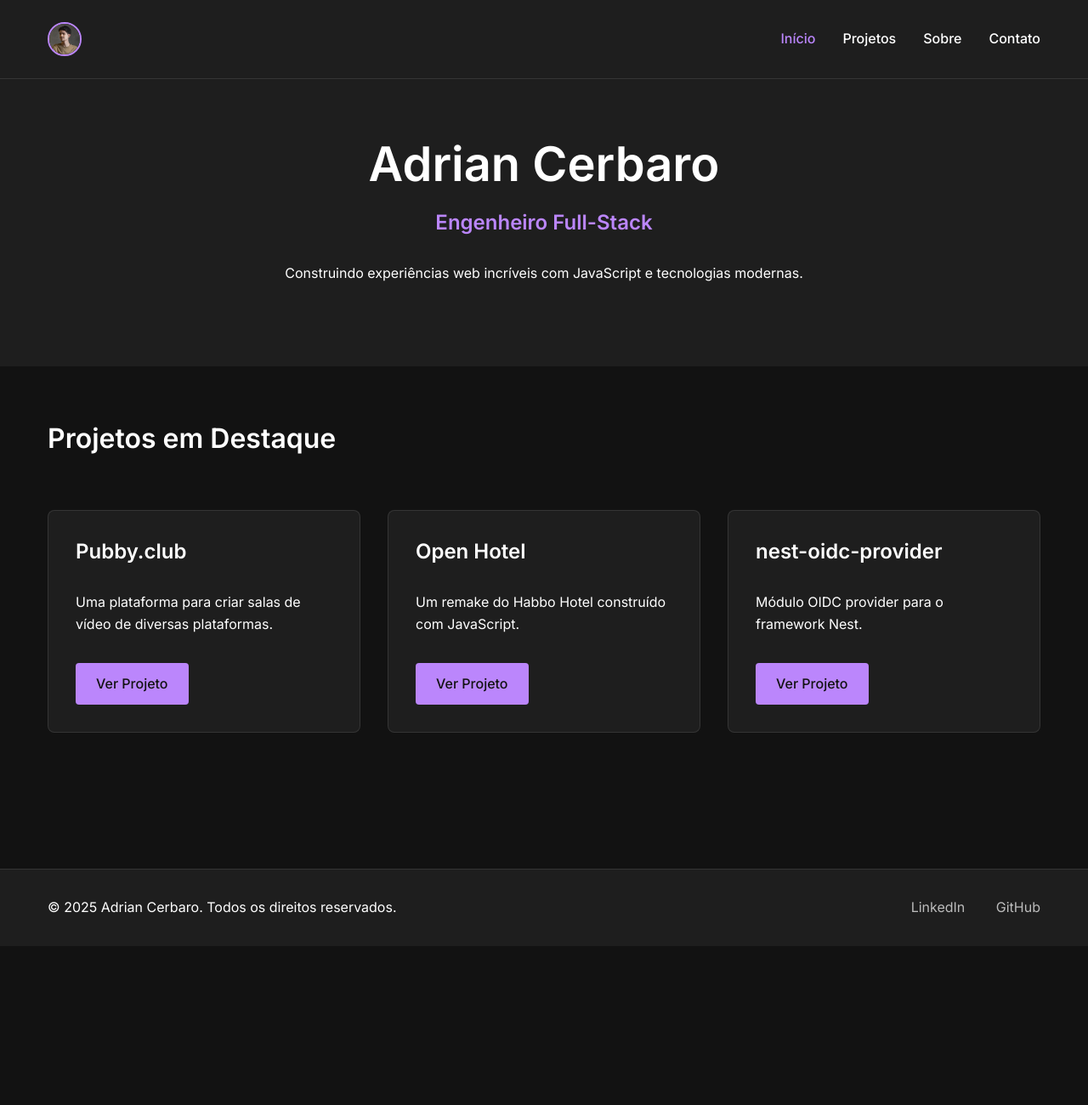
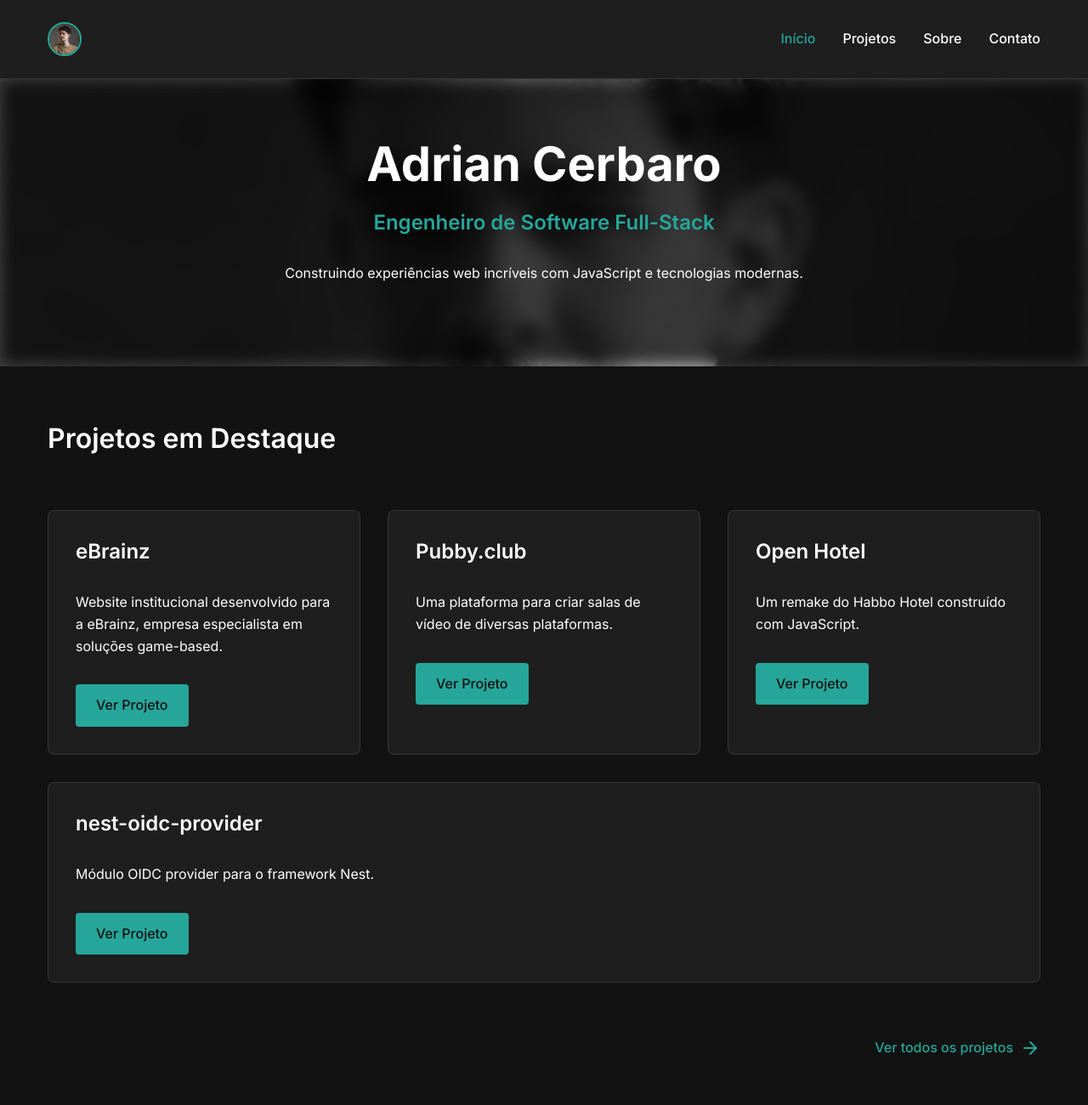
Before and after one commit to adrianbrs/portfolio-upf, a plain HTML site: page index.html in a window 1280 px wide. Shown: the top 1300 px of the page at 85% size. Before the commit the page ends 1113 px from the top, so only its background shows below. Drawn offline with Linux system fonts and the light colour scheme.

Commit message:
feat: improve projects and about page

```diff
--- a/css/home.css
+++ b/css/home.css
@@ -1,11 +1,20 @@
 /* Home section */
 .home {
-    padding: var(--spacing-lg) 0;
     text-align: center;
     background-color: var(--color-surface);
+    background-image: url('../img/logo2.png');
+    background-repeat: no-repeat;
+    background-position: center 42%;
+    background-size: cover;
+}
+
+.home > .home-container {
+    padding: var(--spacing-lg) 0;
+    backdrop-filter: blur(0.75vw) grayscale(100%) brightness(0.25);
 }
 
 .home h1 {
+    font-weight: bold;
     font-size: 3.5rem;
     margin-bottom: var(--spacing-sm);
 }
@@ -19,6 +28,29 @@
 /* Featured Projects section on home page */
 .featured-projects {
     padding: var(--spacing-lg) 0;
+}
+
+.see-all-projects {
+    margin-top: var(--spacing-md);
+    text-align: right;
+}
+
+.btn-link {
+    display: inline-flex;
+    align-items: center;
+    gap: 0.5rem;
+    color: var(--color-primary);
+    text-decoration: none;
+    font-weight: 500;
+    transition: gap 0.3s ease;
+}
+
+.btn-link:hover {
+    gap: 1rem;
+}
+
+.btn-link svg {
+    transition: transform 0.3s ease;
 }
 
 /* Responsive design for home page */
--- a/css/style.css
+++ b/css/style.css
@@ -8,7 +8,7 @@
 :root {
     --color-background: #121212;
     --color-surface: #1e1e1e;
-    --color-primary: #bb86fc;
+    --color-primary: #26A69A;
     --color-text: #ffffff;
     --color-text-secondary: rgba(255, 255, 255, 0.7);
     --color-border: rgba(255, 255, 255, 0.1);
@@ -119,7 +119,7 @@ nav a.active {
 /* Project cards */
 .projects-grid {
     display: grid;
-    grid-template-columns: repeat(auto-fit, minmax(300px, 1fr));
+    grid-template-columns: 1fr 1fr 1fr;
     gap: var(--spacing-md);
     padding: var(--spacing-md) 0;
 }
@@ -134,6 +134,32 @@ nav a.active {
 
 .project-card:hover {
     transform: translateY(-4px);
+}
+
+@media (width >= 1200px) {
+    .project-card:last-child:nth-child(3n+1) {
+        grid-column: 1 / -1;
+    }
+
+    .project-card:last-child:nth-child(3n+2) {
+        grid-column: span 2;
+    }
+}
+
+@media (width < 1200px) {
+    .projects-grid {
+        grid-template-columns: 1fr 1fr;
+    }
+
+    .project-card:last-child:nth-child(odd) {
+        grid-column: 1 / -1;
+    }
+}
+
+@media (width < 768px) {
+    .projects-grid {
+        grid-template-columns: 1fr;
+    }
 }
 
 .tech-stack {
@@ -200,13 +226,13 @@ footer p {
 }
 
 /* Shared responsive design */
-@media (max-width: 768px) {
+@media (widt < 768px) {
     nav ul {
         gap: var(--spacing-sm);
     }
 }
 
-@media (max-width: 480px) {
+@media (width < 480px) {
     :root {
         --spacing-md: 1.5rem;
         --spacing-lg: 3rem;
--- a/index.html
+++ b/index.html
@@ -3,7 +3,7 @@
 <head>
     <meta charset="UTF-8">
     <meta name="viewport" content="width=device-width, initial-scale=1.0">
-    <title>Adrian Cerbaro - Engenheiro Full-Stack</title>
+    <title>Adrian Cerbaro &mdash; Engenheiro de Software Full-Stack</title>
     <link rel="preconnect" href="https://fonts.googleapis.com">
     <link rel="preconnect" href="https://fonts.gstatic.com" crossorigin>
     <link href="https://fonts.googleapis.com/css2?family=Inter:wght@300;400;500;600;700&display=swap" rel="stylesheet">
@@ -29,10 +29,12 @@
 
     <main>
         <section class="home">
-            <div class="container">
-                <h1>Adrian Cerbaro</h1>
-                <h2>Engenheiro Full-Stack</h2>
-                <p>Construindo experiências web incríveis com JavaScript e tecnologias modernas.</p>
+            <div class="home-container">
+                <div class="container">
+                    <h1>Adrian Cerbaro</h1>
+                    <h2>Engenheiro de Software Full-Stack</h2>
+                    <p>Construindo experiências web incríveis com JavaScript e tecnologias modernas.</p>
+                </div>
             </div>
         </section>
 
@@ -41,9 +43,14 @@
                 <h2>Projetos em Destaque</h2>
                 <div class="projects-grid">
                     <article class="project-card">
+                        <h3>eBrainz</h3>
+                        <p>Website institucional desenvolvido para a eBrainz, empresa especialista em soluções game-based.</p>
+                        <a href="https://ebrainz.com.br" class="btn" target="_blank">Ver Projeto</a>
+                    </article>
+                    <article class="project-card">
                         <h3>Pubby.club</h3>
                         <p>Uma plataforma para criar salas de vídeo de diversas plataformas.</p>
-                        <a href="https://github.com/pubby-club" class="btn" target="_blank">Ver Projeto</a>
+                        <a href="https://pubby.club" class="btn" target="_blank">Ver Projeto</a>
                     </article>
                     <article class="project-card">
                         <h3>Open Hotel</h3>
@@ -55,6 +62,12 @@
                         <p>Módulo OIDC provider para o framework Nest.</p>
                         <a href="https://github.com/adrianbrs/nest-oidc-provider" class="btn" target="_blank">Ver Projeto</a>
                     </article>
+                </div>
+                <div class="see-all-projects">
+                    <a href="projects.html" class="btn-link">
+                        Ver todos os projetos
+                        <svg xmlns="http://www.w3.org/2000/svg" width="24" height="24" viewBox="0 0 24 24" fill="none" stroke="currentColor" stroke-width="2" stroke-linecap="round" stroke-linejoin="round"><line x1="5" y1="12" x2="19" y2="12"></line><polyline points="12 5 19 12 12 19"></polyline></svg>
+                    </a>
                 </div>
             </div>
         </section>
```
Also changed, not shown: about.html (+22 -15 lines), contact.html (+1 -1 lines), projects.html (+13 -2 lines), img/logo2.png (added).
